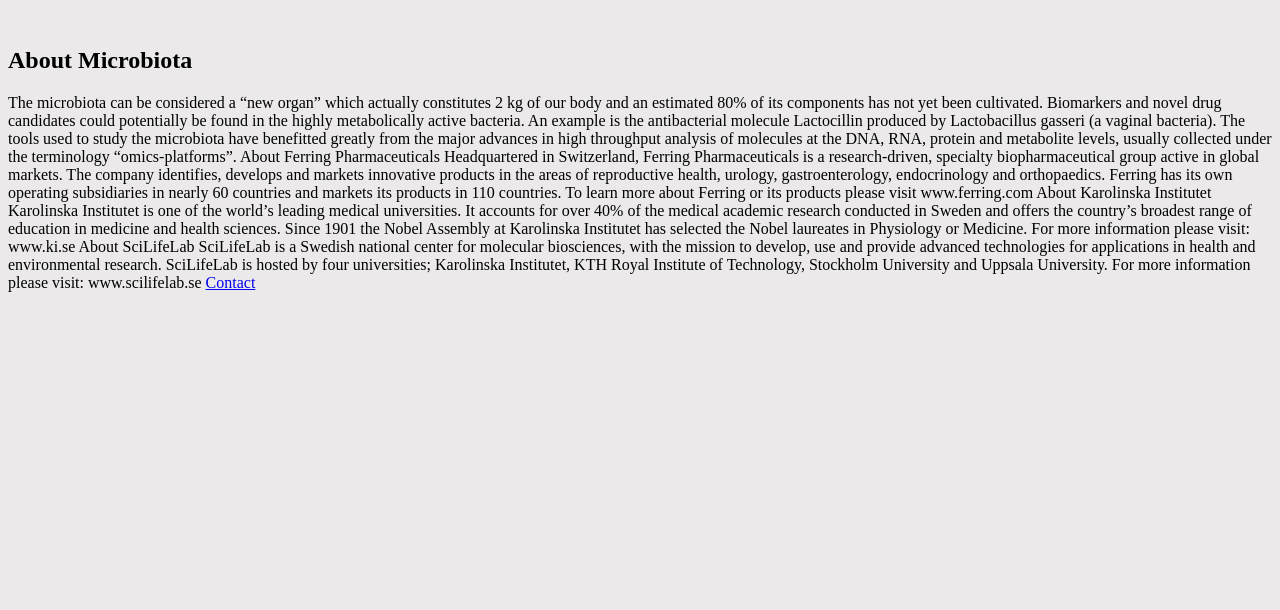
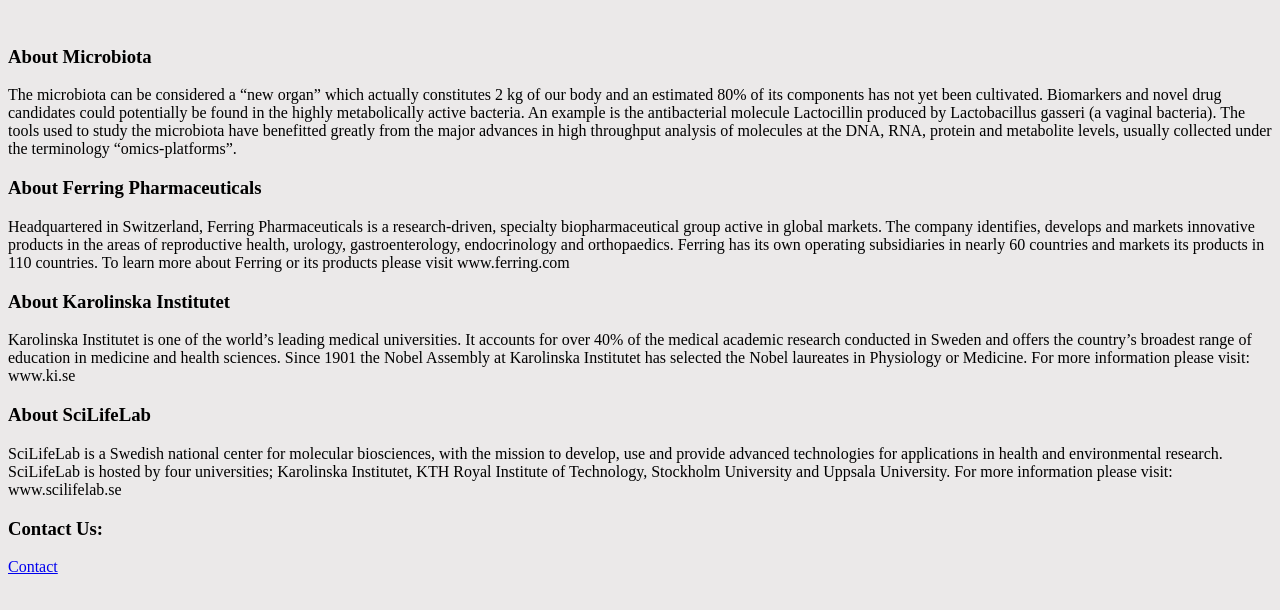
Before and after one commit to htmp/htmp.github.io, a plain HTML site: page index.html in a window 1280 px wide. Shown: the part 32-642 px from the top of the page. Drawn offline with Linux system fonts and the light colour scheme.

Commit message:
Update index.html

```diff
--- a/index.html
+++ b/index.html
@@ -5,18 +5,18 @@
 	</head>
 	<body>
 		<h1>Center for Translational Microbiome Research!</h1></br>
-		<h2>About Microbiota</h2>
-The microbiota can be considered a “new organ” which actually constitutes 2 kg of our body and an estimated 80% of its components has not yet been cultivated. Biomarkers and novel drug candidates could potentially be found in the highly metabolically active bacteria. An example is the antibacterial molecule Lactocillin produced by Lactobacillus gasseri (a vaginal bacteria). The tools used to study the microbiota have benefitted greatly from the major advances in high throughput analysis of molecules at the DNA, RNA, protein and metabolite levels, usually collected under the terminology “omics-platforms”.
+		<h3>About Microbiota</h3>
+		The microbiota can be considered a “new organ” which actually constitutes 2 kg of our body and an estimated 80% of its components has not yet been cultivated. Biomarkers and novel drug candidates could potentially be found in the highly metabolically active bacteria. An example is the antibacterial molecule Lactocillin produced by Lactobacillus gasseri (a vaginal bacteria). The tools used to study the microbiota have benefitted greatly from the major advances in high throughput analysis of molecules at the DNA, RNA, protein and metabolite levels, usually collected under the terminology “omics-platforms”.
 
-About Ferring Pharmaceuticals
-Headquartered in Switzerland, Ferring Pharmaceuticals is a research-driven, specialty biopharmaceutical group active in global markets. The company identifies, develops and markets innovative products in the areas of reproductive health, urology, gastroenterology, endocrinology and orthopaedics. Ferring has its own operating subsidiaries in nearly 60 countries and markets its products in 110 countries. To learn more about Ferring or its products please visit www.ferring.com
+		<h3>About Ferring Pharmaceuticals </h3>
+		Headquartered in Switzerland, Ferring Pharmaceuticals is a research-driven, specialty biopharmaceutical group active in global markets. The company identifies, develops and markets innovative products in the areas of reproductive health, urology, gastroenterology, endocrinology and orthopaedics. Ferring has its own operating subsidiaries in nearly 60 countries and markets its products in 110 countries. To learn more about Ferring or its products please visit www.ferring.com
 
-About Karolinska Institutet
-Karolinska Institutet is one of the world’s leading medical universities. It accounts for over 40% of the medical academic research conducted in Sweden and offers the country’s broadest range of education in medicine and health sciences. Since 1901 the Nobel Assembly at Karolinska Institutet has selected the Nobel laureates in Physiology or Medicine. For more information please visit: www.ki.se
+		<h3>About Karolinska Institutet</h3>
+		Karolinska Institutet is one of the world’s leading medical universities. It accounts for over 40% of the medical academic research conducted in Sweden and offers the country’s broadest range of education in medicine and health sciences. Since 1901 the Nobel Assembly at Karolinska Institutet has selected the Nobel laureates in Physiology or Medicine. For more information please visit: www.ki.se
 
-About SciLifeLab
-SciLifeLab is a Swedish national center for molecular biosciences, with the mission to develop, use and provide advanced technologies for applications in health and environmental research. SciLifeLab is hosted by four universities; Karolinska Institutet, KTH Royal Institute of Technology, Stockholm University and Uppsala University. For more information please visit: www.scilifelab.se
-
+		<h3>About SciLifeLab</h3>
+		SciLifeLab is a Swedish national center for molecular biosciences, with the mission to develop, use and provide advanced technologies for applications in health and environmental research. SciLifeLab is hosted by four universities; Karolinska Institutet, KTH Royal Institute of Technology, Stockholm University and Uppsala University. For more information please visit: www.scilifelab.se
+		<h3>Contact Us:</h3>
 		<a href="./contact.html">Contact</a>
 	</body>
 </html>
```
